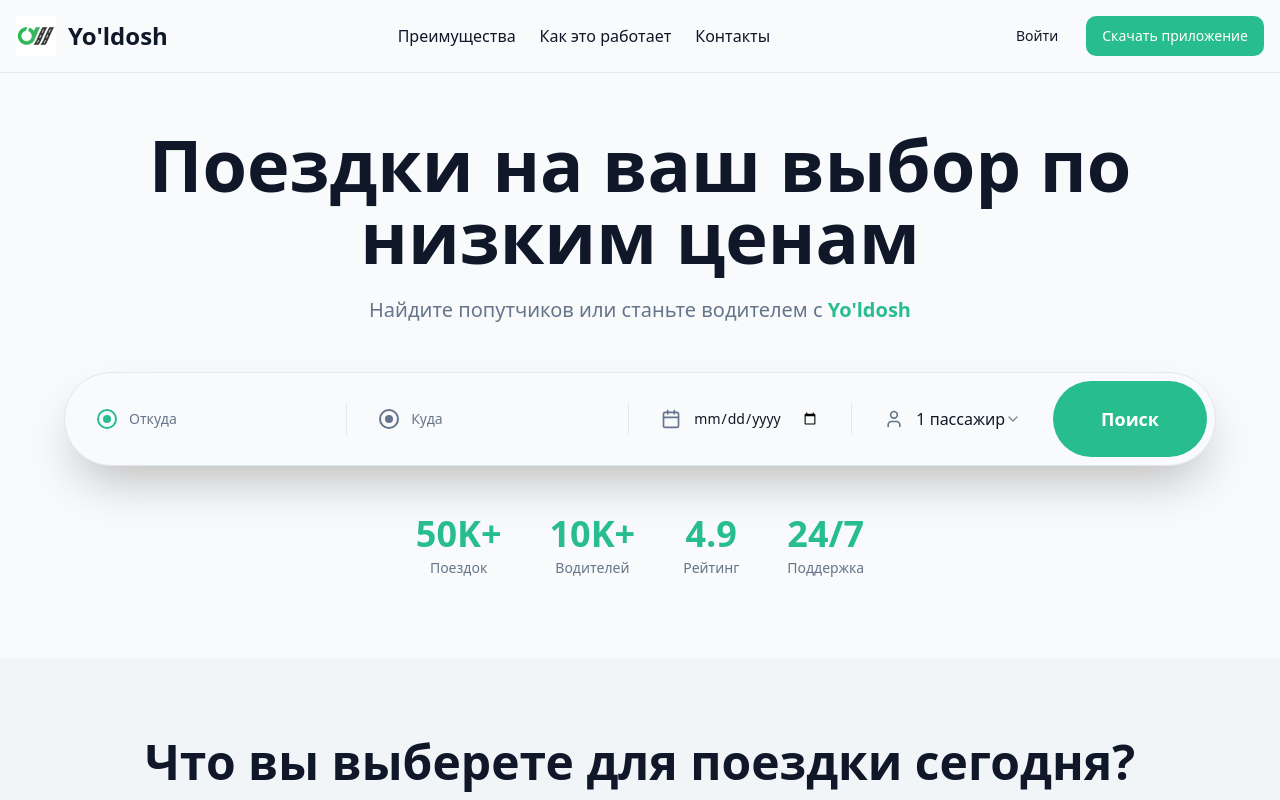
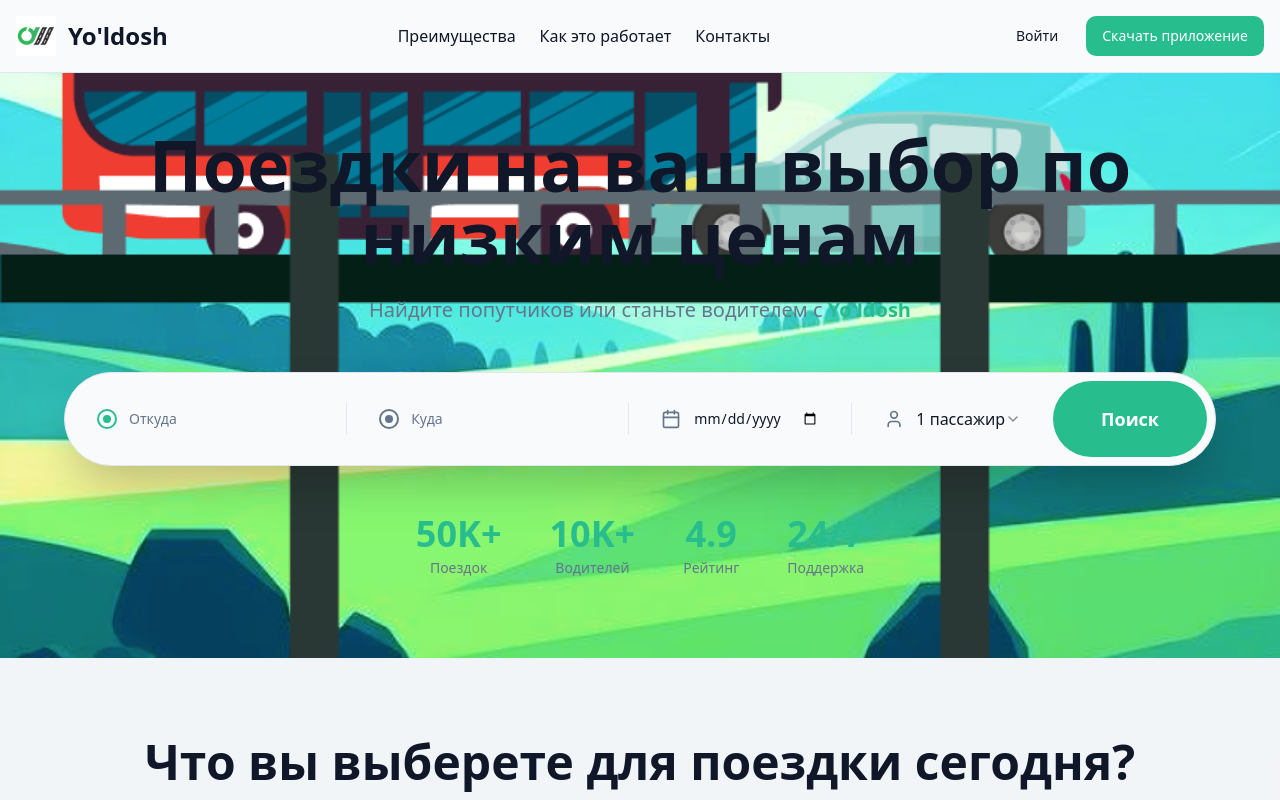
Before and after one commit to Drujkomax/admin-canvas-creation, a React (Vite) app: page / in a window 1280 px wide. Shown: the top 800 px of the page. Built offline with nearby package versions, Linux system fonts and the light colour scheme; the HTML template or start-up script is replaced by a standard one.

Commit message:
Add background image to landing page

```diff
--- a/src/pages/Landing.tsx
+++ b/src/pages/Landing.tsx
@@ -4,6 +4,7 @@ import { Input } from "@/components/ui/input";
 import { Select, SelectContent, SelectItem, SelectTrigger, SelectValue } from "@/components/ui/select";
 import { Car, Shield, Clock, Star, Users, MapPin, Search, Calendar, ArrowRight, User } from "lucide-react";
 import logo from "@/assets/yoldosh-logo.png";
+import heroBg from "@/assets/hero-bg.png";
 import { useState } from "react";
 
 const Landing = () => {
@@ -85,7 +86,7 @@ const Landing = () => {
       </header>
 
       {/* Hero Section */}
-      <section className="pt-32 pb-20 px-4">
+      <section className="pt-32 pb-20 px-4 bg-cover bg-center bg-no-repeat" style={{ backgroundImage: `url(${heroBg})` }}>
         <div className="container mx-auto">
           <div className="text-center space-y-6 mb-12">
             <h1 className="text-5xl lg:text-7xl font-bold text-foreground leading-tight">
```
Also changed, not shown: src/assets/hero-bg.png (added).
